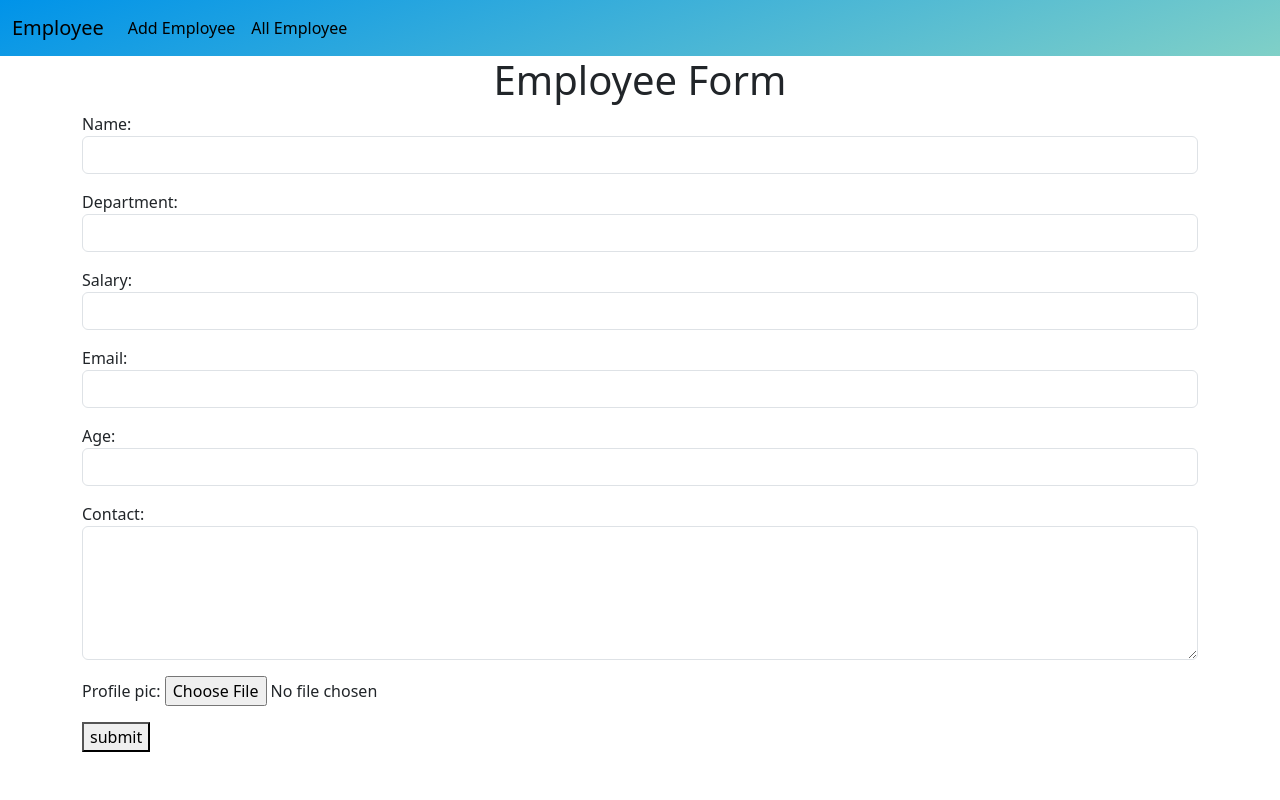
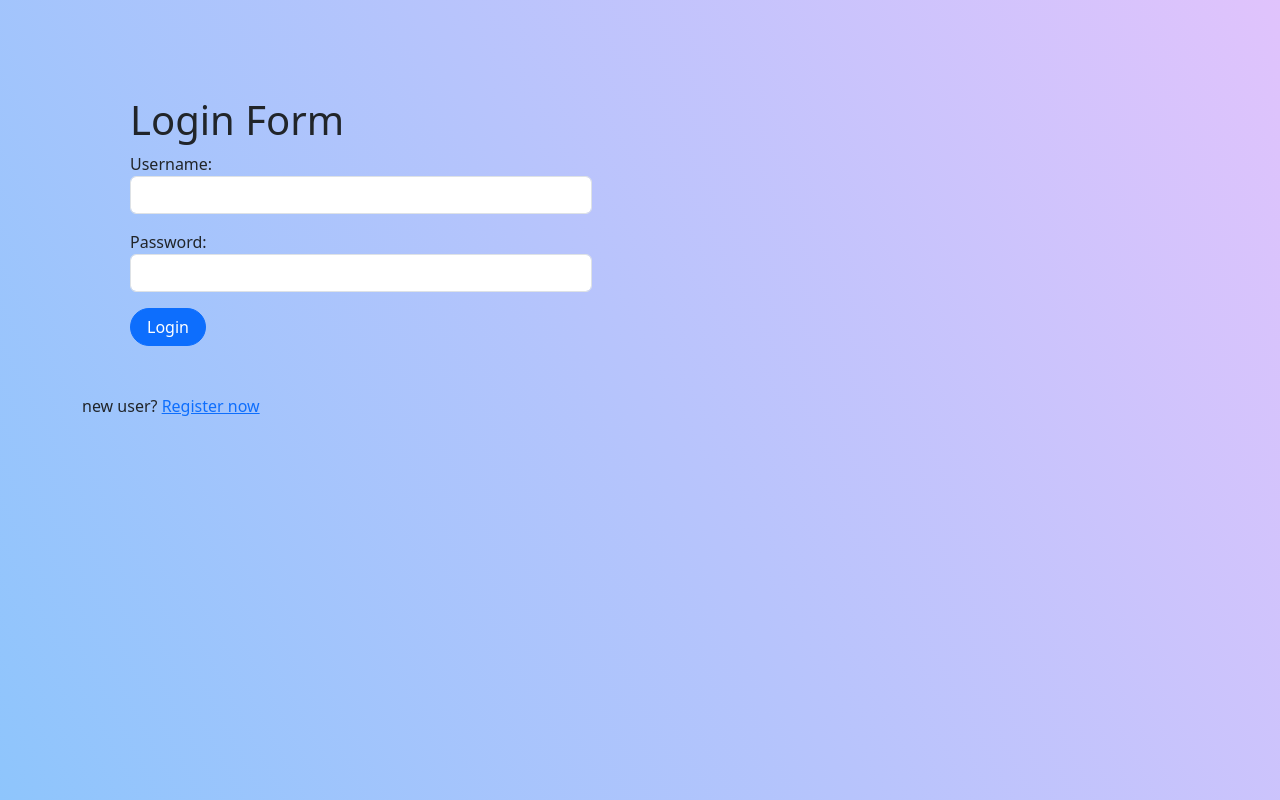
Before and after one commit to shxhil/Employee_list, a Django app: page / in a window 1280 px wide. Run offline with Django 3.2, Linux system fonts and the light colour scheme.

Commit message:
employee

```diff
--- a/crm/forms.py
+++ b/crm/forms.py
@@ -42,3 +42,8 @@ class RegistrationForm(forms.ModelForm):
             "email":forms.EmailInput(attrs={"class":"form-control"}),
             "password":forms.PasswordInput(attrs={"class":"form-control"}),
         }
+
+
+class LoginForm(forms.Form):
+    username=forms.CharField(widget=forms.TextInput(attrs={"class":"form-control"}))
+    password=forms.CharField(widget=forms.TextInput(attrs={"class":"form-control"}))
--- /dev/null
+++ b/crm/static/css/style.css
@@ -0,0 +1,5 @@
+.shx{
+    background-color: #8EC5FC;
+background-image: linear-gradient(62deg, #8EC5FC 0%, #E0C3FC 100%);
+height: 100vh;
+}
--- a/crm/templates/base.html
+++ b/crm/templates/base.html
@@ -39,6 +39,9 @@
                     <li class="nav-item">
                         <a class="nav-link active" aria-current="page" href="{%url 'emp-list' %}">All Employee</a>
                     </li>
+                    <li class="nav-item ">
+                        <a class="nav-link active ms-5" aria-current="page" href="{%url 'signout' %}">logout</a>
+                    </li>
 
 
 
--- a/crm/templates/emp_list.html
+++ b/crm/templates/emp_list.html
@@ -24,8 +24,8 @@
     <div class="row">
         <div class="col-2"></div>
         <div class="col-8">
-            <table class="table">
-                <tr class="table-dark">
+            <table class="table table-bordered">
+                <tr class="table-dark ">
                     <th>Name</th>
                     <th>Department</th>
                     <th>Salary</th>
--- /dev/null
+++ b/crm/templates/login.html
@@ -0,0 +1,52 @@
+<!DOCTYPE html>
+{%load static%}
+<html lang="en">
+<head>
+    <meta charset="UTF-8">
+    <meta name="viewport" content="width=device-width, initial-scale=1.0">
+    <title>Document</title>
+    <link href="https://cdn.jsdelivr.net/npm/bootstrap@5.3.2/dist/css/bootstrap.min.css" rel="stylesheet"
+        integrity="sha384-T3c6CoIi6uLrA9TneNEoa7RxnatzjcDSCmG1MXxSR1GAsXEV/Dwwykc2MPK8M2HN" crossorigin="anonymous">
+    <script src="https://cdn.jsdelivr.net/npm/bootstrap@5.3.2/dist/js/bootstrap.bundle.min.js"
+        integrity="sha384-C6RzsynM9kWDrMNeT87bh95OGNyZPhcTNXj1NW7RuBCsyN/o0jlpcV8Qyq46cDfL"
+        crossorigin="anonymous"></script>
+       <link rel="stylesheet" href="{%static 'css/style.css'%}">
+</head>
+
+<body class="shx">
+    {%if messages%}
+    {%for m in messages%}
+    {%if m.level == DEFAULT_MESSAGE_LEVELS.ERROR%}
+    <div class="alert alert-danger alert-dismissible fade show" role="alert">
+        <strong>{{m}}</strong> You should check in on some of those fields below.
+        <button type="button" class="btn-close" data-bs-dismiss="alert" aria-label="Close"></button>
+    </div>
+    {%endif%}
+    {%if m.level == DEFAULT_MESSAGE_LEVELS.SUCCESS%}
+    <div class="alert alert-success alert-dismissible fade show" role="alert">
+        <strong>{{m}}</strong> You should check in on some of those fields below.
+        <button type="button" class="btn-close" data-bs-dismiss="alert" aria-label="Close"></button>
+    </div>
+    {%endif%}
+    {%endfor%}
+    {%endif%}
+
+<div class="d-flex justify-content-center">
+
+        <div class="container">
+            <form action="" method="post" class="mt-5 border-shadow w-50 p-5">
+                <h1>Login Form</h1>
+
+                {%csrf_token%}
+                {{form.as_p}}
+                <button type="submit" class="btn btn-primary rounded-pill ps-3 pe-3">Login</button>
+            </form>
+            <div class="">
+                new user? <a href="{%url 'register'%}">Register now</a>
+            </div>
+        </div>
+</div>
+
+</body>
+
+</html>
--- a/crm/views.py
+++ b/crm/views.py
@@ -1,10 +1,12 @@
 from django.shortcuts import render,redirect
 from django.views.generic import View
-from crm.forms import EmployeeModelForm,RegistrationForm
+from crm.forms import EmployeeModelForm,RegistrationForm,LoginForm
 from django.contrib import messages
 from crm.models import Employees
 from django.contrib.auth.models import User
+from django.contrib.auth import authenticate,login,logout
 # Create your views here.
+
 
 class EmployeeCreateView(View):
     def get (self,request,*args,**kwargs):
@@ -89,3 +91,40 @@ class SignupView(View):
             messages.error(request,"failed to creat account")
             print("failed")
             return render(request,"registration.html",{"form":form})
+
+class SigninView(View):
+    def get(self,request,*args,**kwargs):
+        form=LoginForm()
+        return render(request,"login.html",{"form":form})
+
+    def post(self,request,*args,**kwargs):
+        form=LoginForm(request.POST)
+        if form.is_valid():
+            user_name=form.cleaned_data.get("username")
+            pwd=form.cleaned_data.get("password")
+            print(user_name,pwd)
+            user_obj=authenticate(request,username=user_name,password=pwd)
+            if user_obj:
+                print("valid credential")
+                login(request,user_obj)
+                messages.success(request,"valid credential")
+                return redirect("emp-list")
+        messages.error(request,"invalid credentail")
+        return render(request,"login.html",{"form":form})
+
+
+            # else:
+            #     print("invalid credential")
+            #     messages.error(request,"invalid credentail")
+
+
+            # return render(request,"login.html",{"form":form})
+        # else:
+        #      messages.error(request,"invalid credentail")
+        #      return render(request,"login.html",{"form":form})
+
+class SignOutView(View):
+    def get(self,request,*args,**kwargs):
+        logout(request)
+        messages.error(request,"logout")
+        return redirect("signin")
--- a/employeecrm/urls.py
+++ b/employeecrm/urls.py
@@ -22,12 +22,14 @@ from django.conf.urls.static import static
 
 urlpatterns = [
     path('admin/', admin.site.urls),
-    #path('employee/add/',views.EmployeeCreateView.as_view(),name="emp-add"),
-    path('',views.EmployeeCreateView.as_view(),name="emp-add"),
+    path('employee/add/',views.EmployeeCreateView.as_view(),name="emp-add"),
+    # path('',views.EmployeeCreateView.as_view(),name="emp-add"),
     path('employee/all/',views.EmployeeListView.as_view(),name="emp-list"),
     path('employee/<int:pk>',views.EmployeeDetailView.as_view(),name="emp-details"),
     path('employee/<int:pk>/remove/',views.EmployeeDeleteView.as_view(),name="emp-delete"),
     path('employee/<int:pk>/change/',views.EmployeeUpdateView.as_view(),name="emp-edit"),
-    path('employee/signup/',views.SignupView.as_view(),name="register")
+    path('signup',views.SignupView.as_view(),name="register"),
+    path('',views.SigninView.as_view(),name="signin"),
+    path('logout',views.SignOutView.as_view(), name="signout")
 
 ]+ static(settings.MEDIA_URL, document_root=settings.MEDIA_ROOT)
```
Also changed, not shown: crm/templates/registration.html (+8 -3 lines), db.sqlite3.
